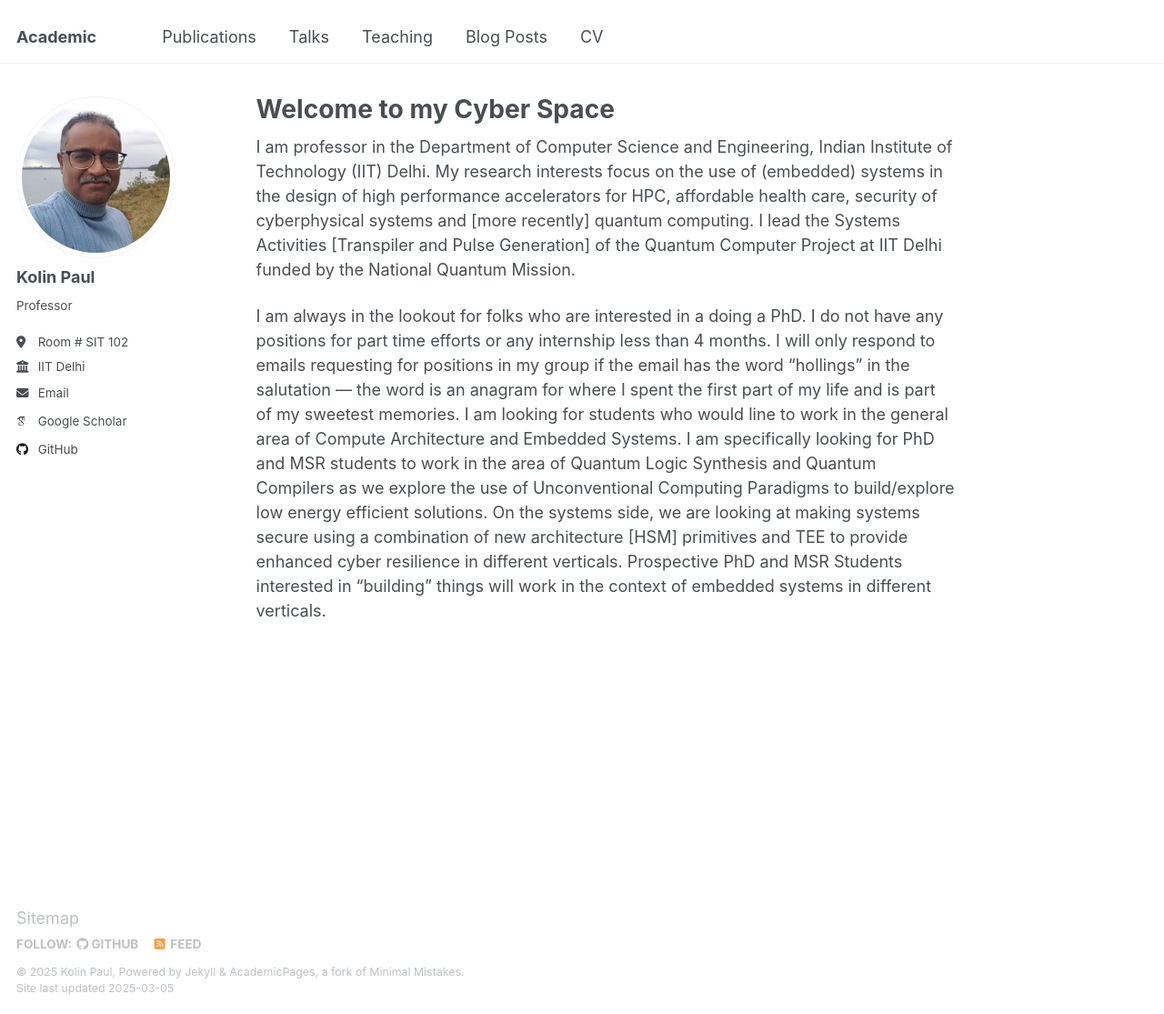
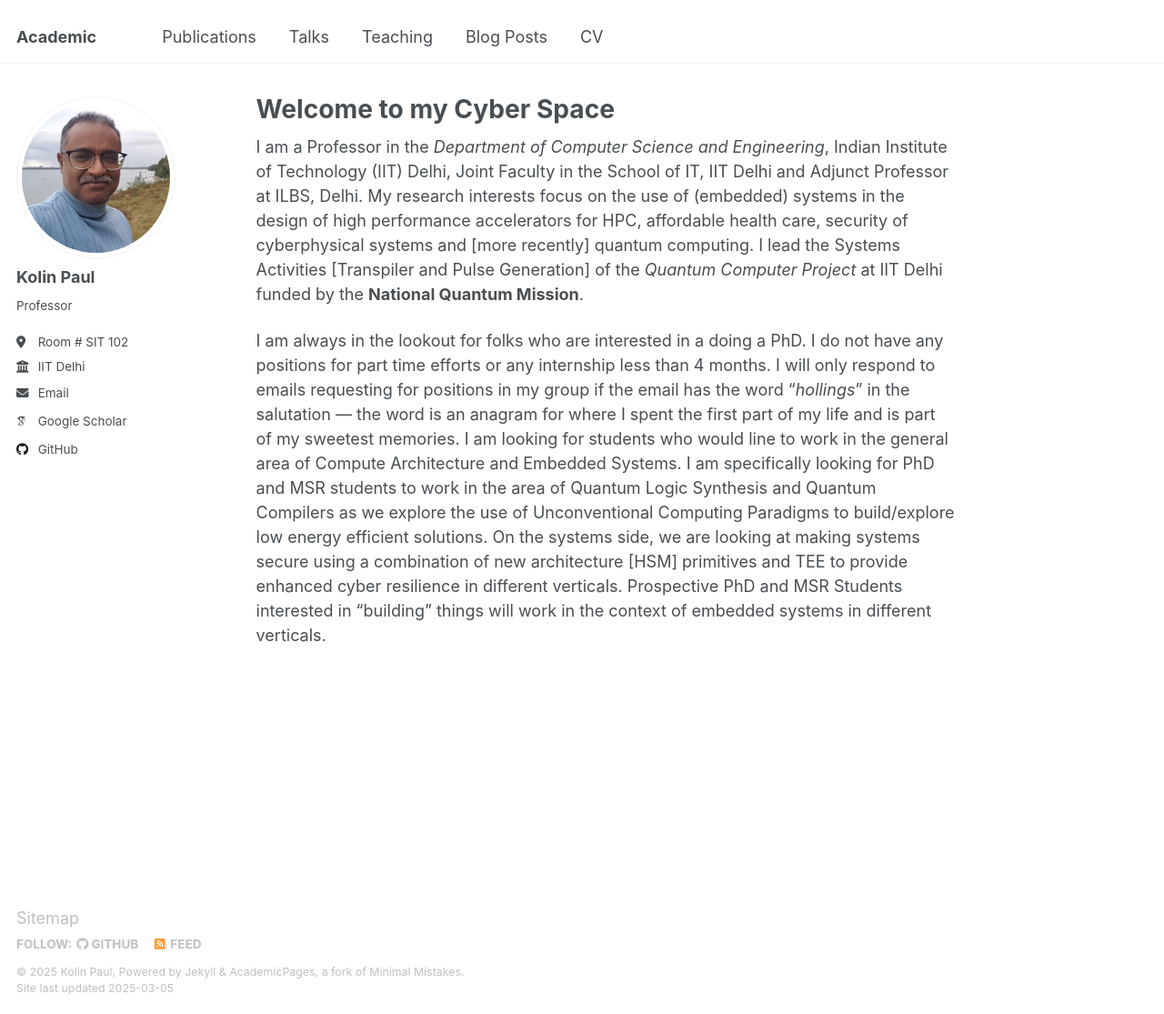
Before and after one commit to kolinpaul/kolinpaul.github.io, a Jekyll site: the page built from _pages/about.md, in a window 1280 px wide and 1115 px high. Shown: the whole window at 91% size. Built offline with Jekyll 4.4.1, drawn with Linux system fonts in a browser that asks for light colours; some web fonts are replaced.

Commit message:
Update about.md

```diff
--- a/_pages/about.md
+++ b/_pages/about.md
@@ -7,6 +7,6 @@
   - /about.html
 ---
 
-I am  professor in the Department of Computer Science and Engineering, Indian Institute of Technology (IIT) Delhi. My research interests focus on the use of (embedded) systems in the design of high performance accelerators for HPC, affordable health care, security of cyberphysical systems and [more recently] quantum computing. I lead the  Systems Activities [Transpiler and Pulse Generation] of the Quantum Computer Project at IIT Delhi funded by the National Quantum Mission.
+I am a Professor in the _Department of Computer Science and Engineering_, Indian Institute of Technology (IIT) Delhi, Joint Faculty in the School of IT, IIT Delhi and Adjunct Professor at ILBS, Delhi. My research interests focus on the use of (embedded) systems in the design of high performance accelerators for HPC, affordable health care, security of cyberphysical systems and [more recently] quantum computing. I lead the  Systems Activities [Transpiler and Pulse Generation] of the _Quantum Computer Project_ at IIT Delhi funded by the **National Quantum Mission**.
 
-I am always in the lookout for folks who are interested in a  doing a PhD. I do not have any positions for part time efforts or any internship less than 4 months. I will only respond to emails  requesting for positions in my group if the email has the word “hollings” in the salutation --- the word is an anagram for where I spent the first part of my life and is part of my sweetest memories. I am looking for students who would line to work in the general area of Compute Architecture and Embedded Systems. I am specifically looking for PhD and MSR students to work in the area of Quantum Logic Synthesis and Quantum Compilers as we explore the use of Unconventional Computing Paradigms to build/explore low energy efficient solutions. On the systems side, we are looking at making systems secure using a combination of new architecture [HSM] primitives and TEE to provide enhanced cyber resilience in different verticals. Prospective PhD and MSR Students interested in "building" things will work in the context of embedded systems in different verticals.
+I am always in the lookout for folks who are interested in a  doing a PhD. I do not have any positions for part time efforts or any internship less than 4 months. I will only respond to emails  requesting for positions in my group if the email has the word “_hollings_” in the salutation --- the word is an anagram for where I spent the first part of my life and is part of my sweetest memories. I am looking for students who would line to work in the general area of Compute Architecture and Embedded Systems. I am specifically looking for PhD and MSR students to work in the area of Quantum Logic Synthesis and Quantum Compilers as we explore the use of Unconventional Computing Paradigms to build/explore low energy efficient solutions. On the systems side, we are looking at making systems secure using a combination of new architecture [HSM] primitives and TEE to provide enhanced cyber resilience in different verticals. Prospective PhD and MSR Students interested in "building" things will work in the context of embedded systems in different verticals.
```
